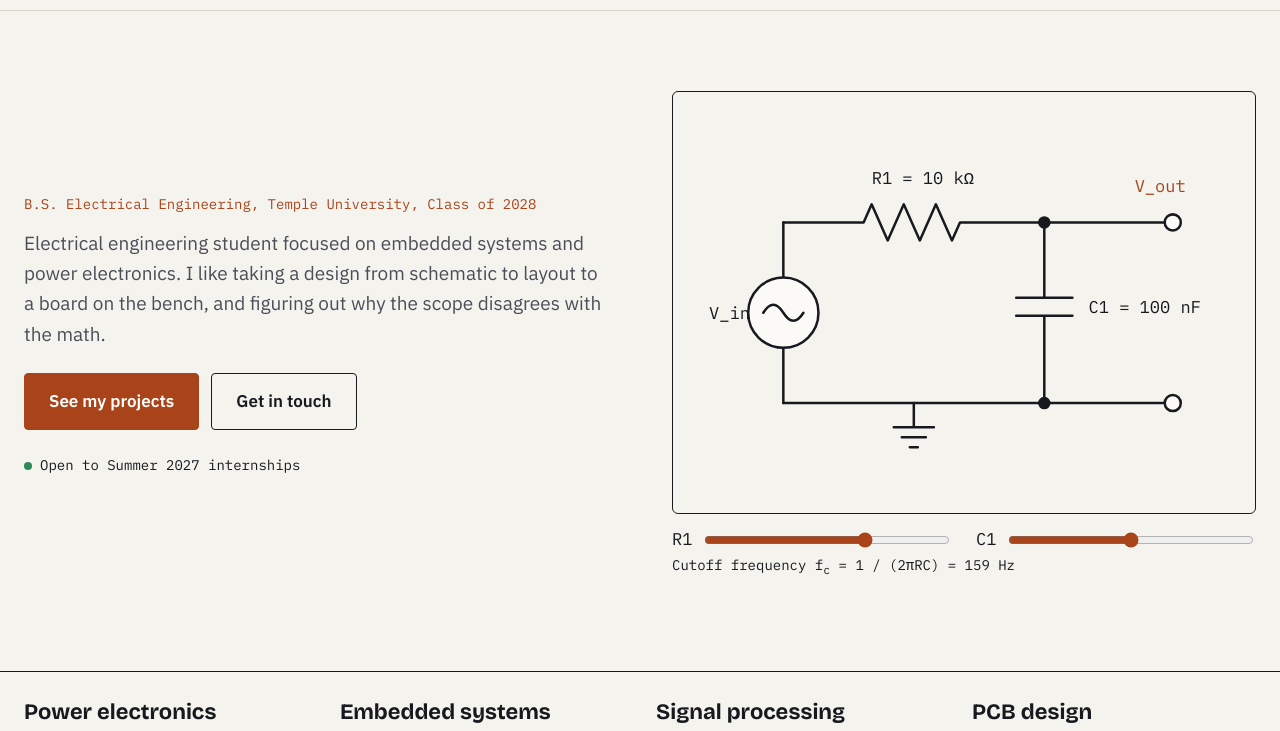
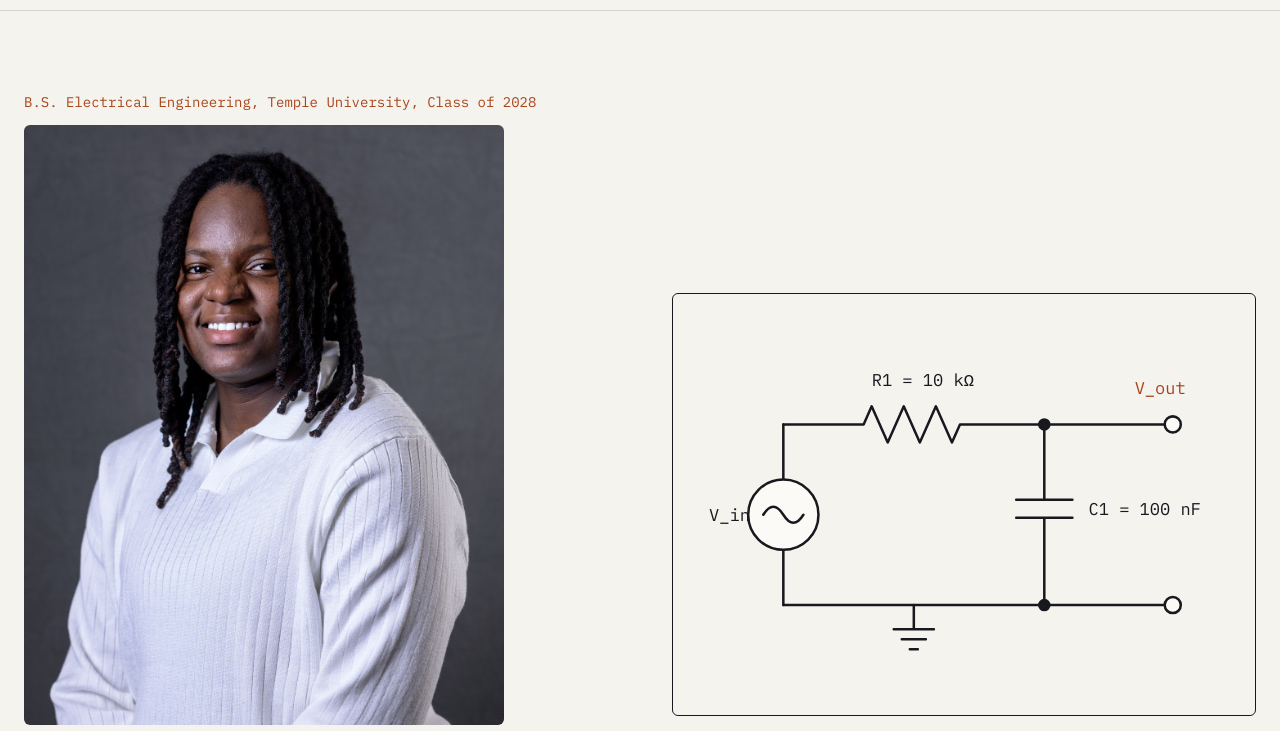
Before and after one commit to mykahb/Shadiya_Beckett, a plain HTML site: page index.html in a window 1280 px wide. Shown: the part 62-793 px from the top of the page. Drawn offline with nearby package versions, Linux system fonts and the light colour scheme.

Commit message:
headshot

```diff
--- a/index.html
+++ b/index.html
@@ -37,7 +37,7 @@
     <section id="top" class="hero container">
       <div class="hero-text">
         <p class="kicker">B.S. Electrical Engineering, Temple University, Class of 2028</p>
-        <div class="headshot"></div>
+        <img class="headshot" src="Headshot.jpeg" alt="Shadiya Beckett">
         <p class="lead">Electrical engineering student focused on embedded systems and power electronics. I like taking a design from schematic to layout to a board on the bench, and figuring out why the scope disagrees with the math.</p>
         <div class="hero-actions">
           <a class="btn btn-primary" href="#projects">See my projects</a>
--- a/style.css
+++ b/style.css
@@ -39,10 +39,10 @@ a { color: var(--accent); }
 
 /* Hero */
 .hero { display: grid; grid-template-columns: 1fr 1fr; gap: 64px; align-items: center; padding-top: 80px; padding-bottom: 80px; }
-.hero h1 { font-size: clamp(40px, 6vw, 72px); }
 .kicker, .status, .dates, .contact-label, .tags, .readout, .site-footer { font-family: var(--mono); font-size: 14px; }
 .kicker { color: var(--accent); }
-.headshot {background-image: url('Headshot.jpeg'); background-size: cover; background-position: center; color: transparent; -webkit-background-clip: text; background-clip: text; }
+.headshot { width: 100%; max-width: 480px; aspect-ratio: 4 / 5; object-fit: cover; border-radius: 6px; justify-self: end; }
+.hero h1 { font-size: clamp(36px, 4.5vw, 56px); }
 .lead { font-size: 19px; }
 .hero-actions { display: flex; gap: 12px; margin: 24px 0; }
 .status-dot { display: inline-block; width: 8px; height: 8px; border-radius: 50%; background: #2E8B57; margin-right: 8px; }
```
